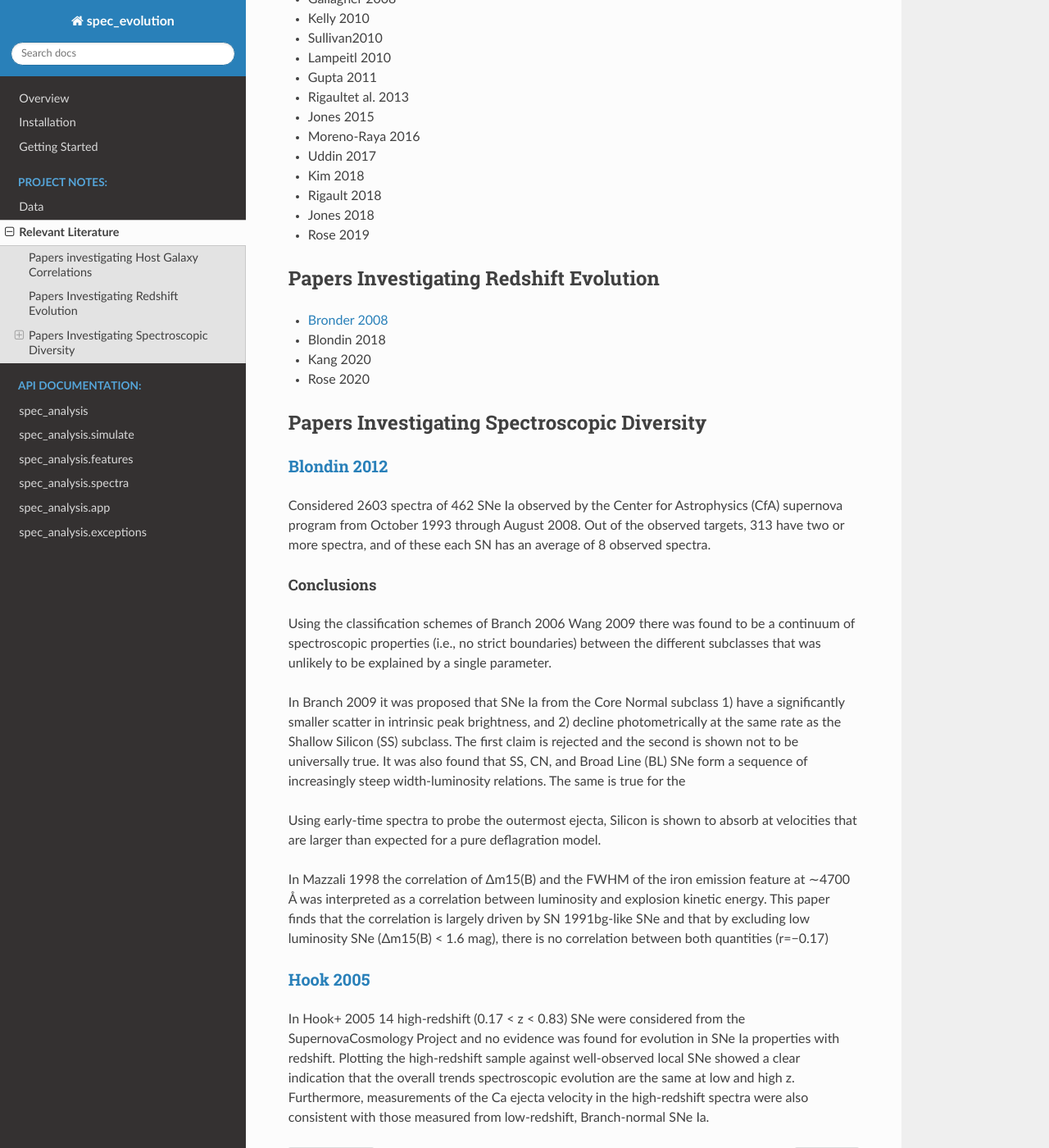
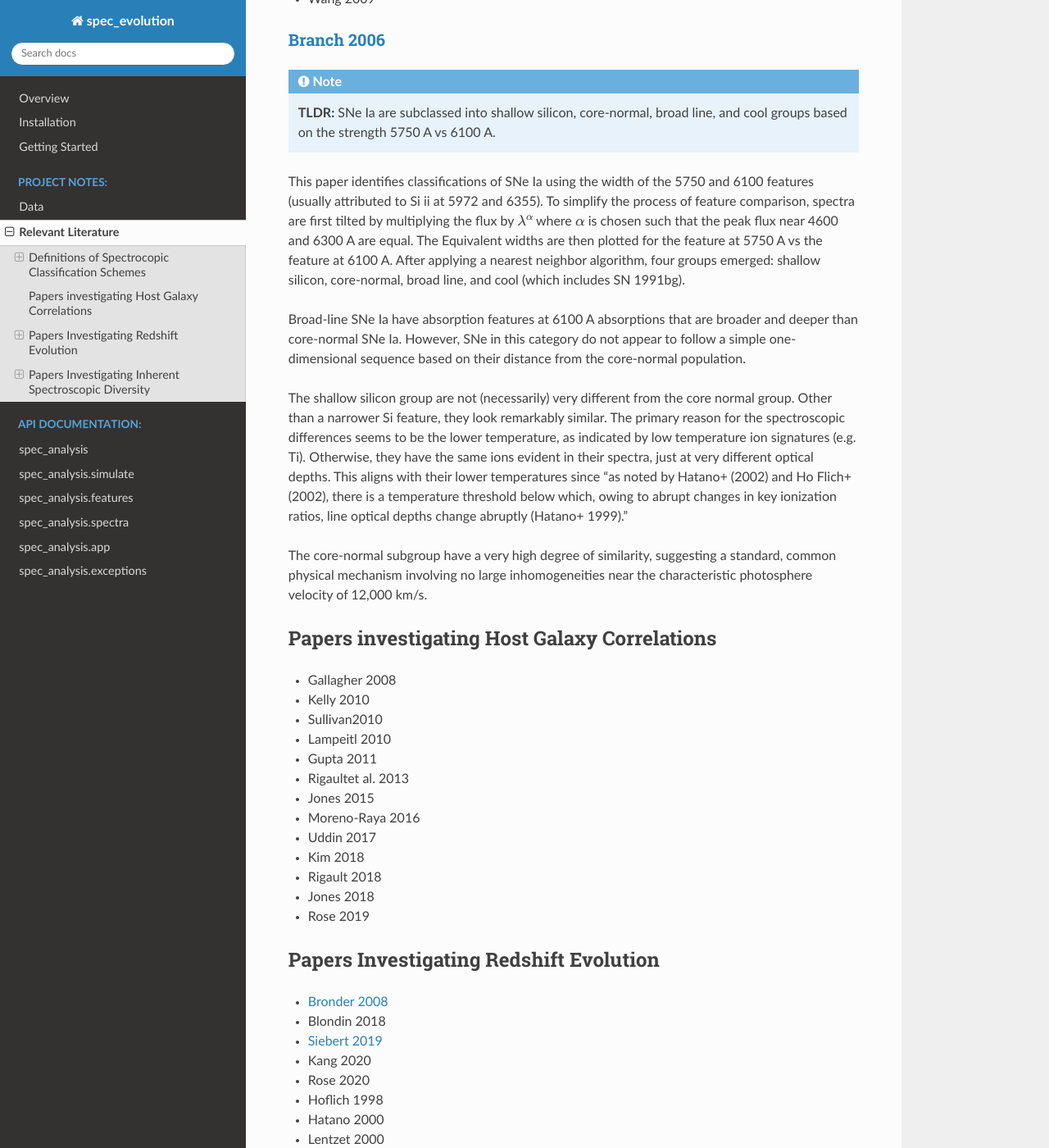
Before and after one commit to mwvgroup/SN-Spectral-Evolution, a Sphinx documentation site: the page built from docs/source/project_notes/relevant_literature.rst, in a window 1280 px wide and 1400 px high, scrolled down 421 px. Shown: the whole window at 82% size. Built offline with Sphinx 7.4.7 and the Read the Docs theme 2.0.0, drawn with Linux system fonts in a browser that asks for light colours; some of the changed text lies outside the part shown.

Commit message:
Adds Branch 2006 notes

```diff
--- a/docs/source/project_notes/relevant_literature.rst
+++ b/docs/source/project_notes/relevant_literature.rst
@@ -13,6 +13,45 @@ as the kinetic energy of the ejecta directly impacts it's opacity. As a result,
 SNe with higher ejecta velocities tend to be both brighter and have broader
 light-curve shapes.
 
+
+Definitions of Spectrocopic Classification Schemes
+==================================================
+
+- Wang 2009
+
+`Branch 2006`_
+--------------
+
+.. note:: **TLDR:** SNe Ia are subclassed into shallow silicon, core-normal,
+   broad line, and cool groups based on the strength 5750 A vs 6100 A.
+
+This paper identifies classifications of SNe Ia using the width of the 5750
+and 6100 features (usually attributed to Si ii at 5972 and 6355). To simplify
+the process of feature comparison, spectra are first tilted by multiplying
+the flux by :math:`\lambda^\alpha` where :math:`\alpha` is chosen such that
+the peak flux near 4600 and 6300 A are equal. The Equivalent widths are then
+plotted for the feature at 5750 A vs the feature at 6100 A. After applying a
+nearest neighbor algorithm, four groups emerged: shallow silicon, core-normal,
+broad line, and cool (which includes SN 1991bg).
+
+Broad-line SNe Ia have absorption features at 6100 A absorptions that are
+broader and deeper than core-normal SNe Ia. However, SNe in this category do
+not appear to follow a simple one-dimensional sequence based on their distance
+from the core-normal population.
+
+The shallow silicon group are not (necessarily) very different from the core
+normal group. Other than a narrower Si feature, they look remarkably similar.
+The primary reason for the spectroscopic differences seems to be the lower
+temperature, as indicated by low temperature ion signatures (e.g. Ti).
+Otherwise, they have the same ions evident in their spectra, just at very
+different optical depths. This aligns with their lower temperatures since "as
+noted by Hatano+ (2002) and Ho Flich+ (2002), there is a
+temperature threshold below which, owing to abrupt changes in key ionization
+ratios, line optical depths change abruptly (Hatano+ 1999)."
+
+The core-normal subgroup have a very high degree of similarity, suggesting
+a standard, common physical mechanism involving no large inhomogeneities near
+the characteristic photosphere velocity of 12,000 km/s.
 
 Papers investigating Host Galaxy Correlations
 =============================================
@@ -37,11 +76,27 @@ Papers Investigating Redshift Evolution
 
 - `Bronder 2008`_
 - Blondin 2018
+- `Siebert 2019`_
 - Kang 2020
 - Rose 2020
+- Hoflich 1998
+- Hatano  2000
+- Lentzet 2000
 
-Papers Investigating Spectroscopic Diversity
-============================================
+`Hook 2005`_
+------------
+
+In Hook+ 2005 14 high-redshift (0.17 < z < 0.83) SNe were considered from
+the SupernovaCosmology Project and no evidence was found for evolution in
+SNe Ia properties with redshift. Plotting the high-redshift sample against
+well-observed local SNe showed a clear indication that the overall trends
+spectroscopic evolution are the same at low and high z. Furthermore,
+measurements of the Ca ejecta velocity in the high-redshift spectra were
+also consistent with those measured from low-redshift, Branch-normal SNe Ia.
+
+
+Papers Investigating Inherent Spectroscopic Diversity
+=====================================================
 
 `Blondin 2012`_
 ---------------
@@ -50,6 +105,8 @@ Considered 2603 spectra of 462 SNe Ia observed by the Center for Astrophysics
 (CfA) supernova program from October 1993 through August 2008. Out of the
 observed targets, 313 have two or more spectra, and of these each SN has an
 average of 8 observed spectra.
+The median redshift of the sample is :math:`z ~ 0.023` with :math:`z < 0.1`
+for all but a single high redshift target (SN 1996ab at :math:`z ~ 0.123`)
 
 Conclusions
 ^^^^^^^^^^^
@@ -65,6 +122,8 @@ decline photometrically at the same rate as the Shallow Silicon (SS) subclass.
 The first claim is rejected and the second is shown not to be universally true.
 It was also found that SS, CN, and Broad Line (BL) SNe form a sequence of
 increasingly steep width-luminosity relations. The same is true for the
+91T, Normal, High-velocity sequence used in the Wang 2009 classification
+scheme
 
 Using early-time spectra to probe the outermost ejecta, Silicon is shown to
 absorb at velocities that are larger than expected for a pure deflagration
@@ -76,16 +135,8 @@ explosion kinetic energy. This paper finds that the correlation is largely
 driven by SN 1991bg-like SNe and that by excluding low luminosity SNe
 (Δm15(B) < 1.6 mag), there is no correlation between both quantities (r=−0.17)
 
-`Hook 2005`_
-------------
-
-In Hook+ 2005 14 high-redshift (0.17 < z < 0.83) SNe were considered from
-the SupernovaCosmology Project and no evidence was found for evolution in
-SNe Ia properties with redshift. Plotting the high-redshift sample against
-well-observed local SNe showed a clear indication that the overall trends
-spectroscopic evolution are the same at low and high z. Furthermore,
-measurements of the Ca ejecta velocity in the high-redshift spectra were
-also consistent with those measured from low-redshift, Branch-normal SNe Ia.
-
+.. _Branch 2006: https://ui.adsabs.harvard.edu/abs/2006PASP..118..560B/abstract
+.. _Blondin 2012: https://ui.adsabs.harvard.edu/abs/2012AJ....143..126B/abstract
+.. _Siebert 2019: https://ui.adsabs.harvard.edu/abs/2019MNRAS.486.5785S/abstract
 .. _Hook 2005: https://ui.adsabs.harvard.edu/abs/2005AJ....130.2788H/abstract
 .. _Bronder 2008: https://www.aanda.org/articles/aa/pdf/2008/03/aa7655-07.pdf
```
